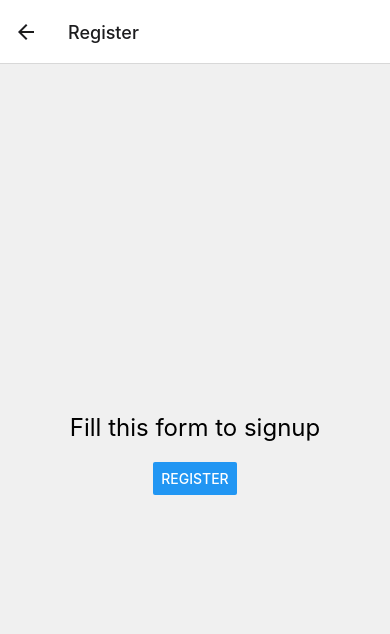
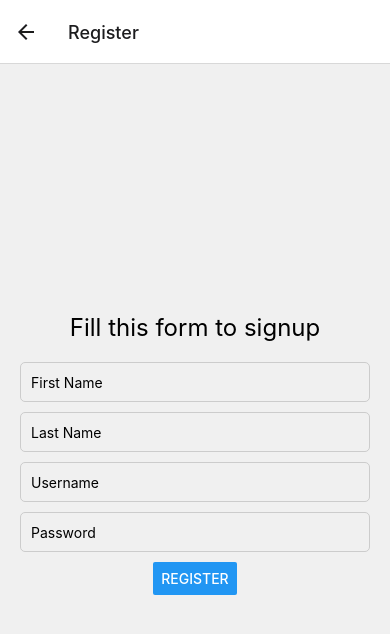
Before and after one commit to opeyemi84/bigracoon, a React Native app: screen /Register in a window 390 px wide. Shown: the top 634 px of the page. Built offline with nearby package versions, Linux system fonts and the light colour scheme.

Commit message:
Updated Register.js component

```diff
--- a/Components/Register.js
+++ b/Components/Register.js
@@ -1,13 +1,51 @@
-import React from "react";
+import React, { useState } from "react";
 import { View, Text, TextInput, Button, StyleSheet } from "react-native";
 
 const Register = ({ navigation }) => {
-  const handleRegister = () => navigation.goBack();
+  const [firstname, setFirstname] = useState("");
+  const [lastname, setLastname] = useState("");
+  const [username, setUsername] = useState("");
+  const [password, setPassword] = useState("");
+
+  const handleRegister = () => {
+    alert("congrats, you are now registered!!!");
+    // navigation.goBack();
+
+    setFirstname("");
+    setLastname("");
+    setUsername("");
+    setPassword("");
+  };
+
   return (
     <View style={styles.container}>
       <Text style={styles.title}>Fill this form to signup</Text>
       {/* Add form input collection details here */}
-
+      <TextInput
+        style={styles.input}
+        placeholder="First Name"
+        value={firstname}
+        onChangeText={setFirstname}
+      />
+      <TextInput
+        style={styles.input}
+        placeholder="Last Name"
+        value={lastname}
+        onChangeText={setLastname}
+      />
+      <TextInput
+        style={styles.input}
+        placeholder="Username"
+        value={username}
+        onChangeText={setUsername}
+      />
+      <TextInput
+        style={styles.input}
+        placeholder="Password"
+        secureTextEntry
+        value={password}
+        onChangeText={setPassword}
+      />
       <Button title="Register" onPress={handleRegister} />
     </View>
   );
@@ -25,5 +63,14 @@ const styles = StyleSheet.create({
     fontSize: 24,
     marginBottom: 20,
   },
+  input: {
+    width: "100%",
+    height: 40,
+    borderWidth: 1,
+    borderColor: "#ccc",
+    borderRadius: 5,
+    paddingHorizontal: 10,
+    marginBottom: 10,
+  },
 });
 export default Register;
```
